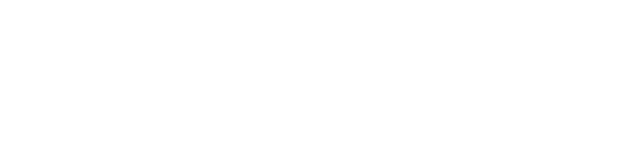
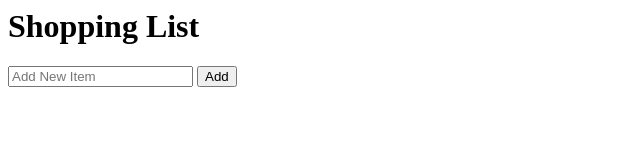
Before and after one commit to emfriis/WEB503-DOM, a plain HTML site: page index.html in a window 1280 px wide. Shown: the whole page, without its empty margins (0-640 px from the left). Drawn offline with Linux system fonts and the light colour scheme.

Commit message:
Added html main with shopping list

```diff
--- a/index.html
+++ b/index.html
@@ -6,7 +6,15 @@
     </head>
 
     <body>
+        <main>
+            <h1>Shopping List</h1>
+            <p class="Get it done today"></p>
+            <input id="input" type="text" placeholder="Add New Item"></input>
+            <button id="enter">Add</button>
+            <ul id="here">
 
+            </ul>
+        </main>
 
         <script src="scripts/index.js"></script>
     </body>
```
